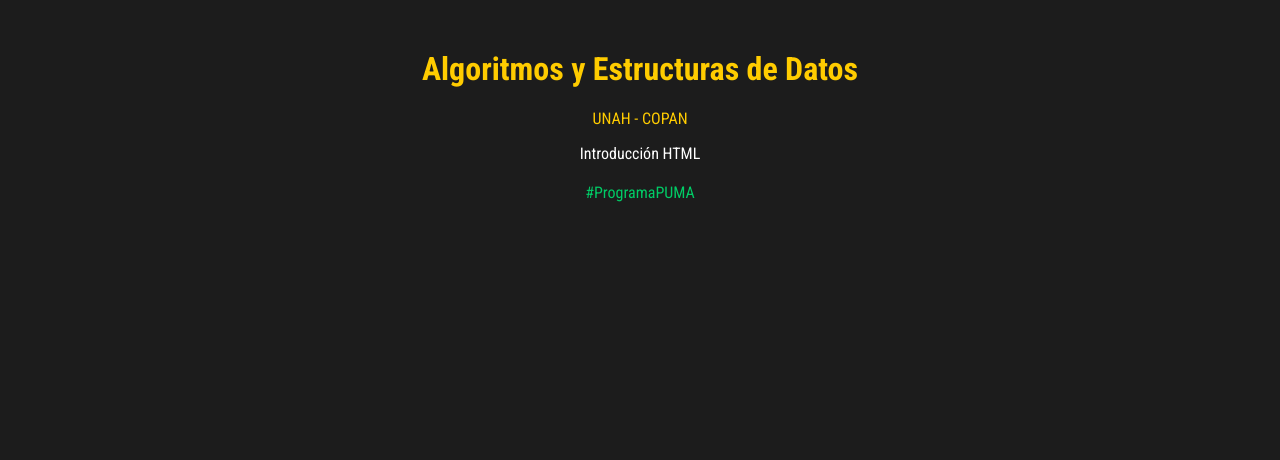
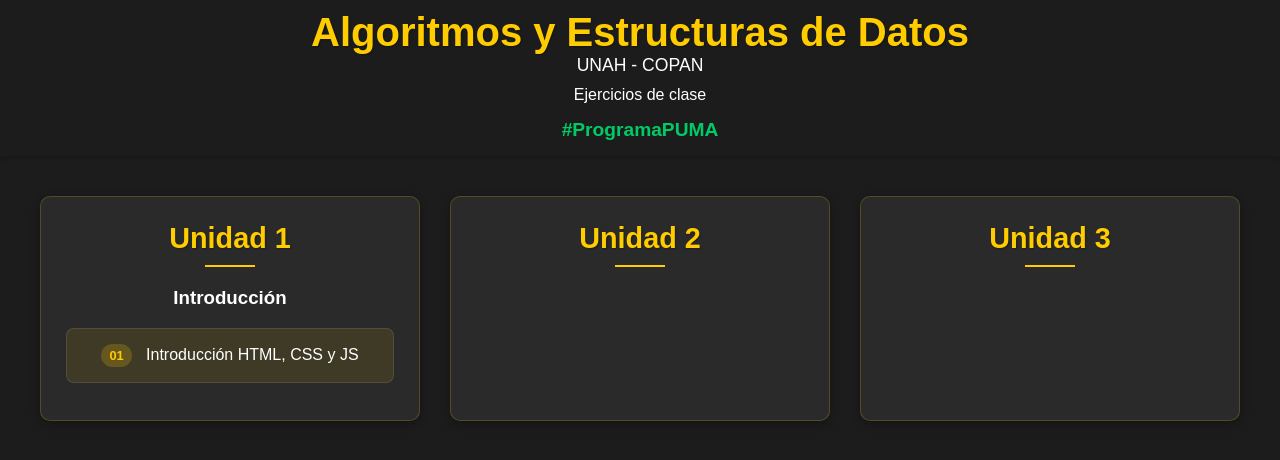
Before and after one commit to jose-palencia/pac2-2025-algoritmos, a plain HTML site: page index.html in a window 1280 px wide. Drawn offline with Linux system fonts and the light colour scheme.

Commit message:
se agrego index.html con menu por unidades

```diff
--- /dev/null
+++ b/css/main-styles.css
@@ -0,0 +1,162 @@
+body {
+   background-color: #1c1c1c;
+   color: #ffffff;
+   font-family: 'Carrois Gothic SC', sans-serif;
+   text-align: center;
+   margin: 0;
+   padding: 0;
+}
+
+
+header {
+   padding: 10px;
+   box-shadow: 0 2px 5px rgba(0, 0, 0, 0.2);
+}
+
+
+.contenido {
+   max-width: 600px;
+   margin: 50px auto;
+}
+
+
+header h1 {
+   color: #ffcc00;
+   margin: 0;
+   font-size: 2.5em;
+   text-shadow: 1px 1px 2px rgba(0, 0, 0, 0.3);
+}
+
+
+header a {
+   color: #ffffff;
+   text-decoration: none;
+   font-size: 1.1em;
+}
+
+
+header a:hover {
+   color: #ffcc00;
+}
+
+
+header p {
+   margin: 10px 0 5px 0;
+}
+
+
+.hashtag {
+   color: #00cc66;
+   font-weight: bold;
+   font-size: 1.2em;
+   margin-top: 15px;
+}
+
+
+content {
+   display: block;
+   max-width: 1200px;
+   margin: 40px auto;
+   padding: 0 20px;
+}
+
+
+.units-grid {
+   display: grid;
+   grid-template-columns: repeat(auto-fit, minmax(350px, 1fr));
+   gap: 30px;
+   margin-top: 30px;
+}
+
+
+.unit-card {
+   background-color: #2a2a2a;
+   border-radius: 10px;
+   padding: 25px;
+   box-shadow: 0 3px 10px rgba(0, 0, 0, 0.3);
+   border: 1px solid rgba(255, 204, 0, 0.2);
+}
+
+
+.unit-card:hover {
+   box-shadow: 0 5px 15px rgba(0, 0, 0, 0.4);
+}
+
+
+.unit-card h2 {
+   color: #ffcc00;
+   margin: 0 0 20px 0;
+   font-size: 1.8em;
+   text-shadow: 1px 1px 2px rgba(0, 0, 0, 0.3);
+}
+
+
+.unit-card h2::after {
+   content: '';
+   display: block;
+   width: 50px;
+   height: 2px;
+   background-color: #ffcc00;
+   margin: 10px auto;
+}
+
+
+.lessons-menu {
+   list-style: none;
+   padding: 0;
+   margin: 0;
+}
+
+
+.lessons-menu li {
+   margin: 12px 0;
+}
+
+
+.lesson-link {
+   display: block;
+   color: #ffffff;
+   text-decoration: none;
+   padding: 15px 20px;
+   background-color: rgba(255, 204, 0, 0.1);
+   border-radius: 8px;
+   border: 1px solid rgba(255, 255, 255, 0.1);
+   font-weight: 500;
+}
+
+
+.lesson-link:hover {
+   background-color: rgba(255, 204, 0, 0.2);
+   border-color: rgba(255, 204, 0, 0.5);
+   color: #ffcc00;
+}
+
+
+.lesson-number {
+   display: inline-block;
+   background: rgba(255, 204, 0, 0.2);
+   color: #ffcc00;
+   padding: 4px 8px;
+   border-radius: 20px;
+   font-size: 0.8em;
+   margin-right: 10px;
+   font-weight: bold;
+}
+
+
+@media (max-width: 768px) {
+   .units-grid {
+       grid-template-columns: 1fr;
+       gap: 20px;
+   }
+
+
+   header h1 {
+       font-size: 2em;
+   }
+
+
+   .unit-card {
+       padding: 20px;
+   }
+}
--- a/index.html
+++ b/index.html
@@ -1,21 +1,47 @@
+<!DOCTYPE html>
 <html lang="es">
+
 <head>
-        <title>UNAH - COPAN</title>
     <meta charset="UTF-8">
-        <meta name="viewport" content="width=device-width, initial-scale=1.0" >
-        <link rel="stylesheet" href="./css/styles.css" />
-        <link rel="preconnect" href="https://fonts.googleapis.com">
-        <link rel="preconnect" href="https://fonts.gstatic.com" crossorigin>
-        <link href="https://fonts.googleapis.com/css2?family=Roboto+Condensed:ital,wght@0,100..900;1,100..900&display=swap" rel="stylesheet">
+    <meta name="viewport" content="width=device-width, initial-scale=1.0">
+    <title>Document</title>
+    <link rel="stylesheet" href="./css/main-styles.css">
 </head>
+
 <body>
-        <div class="contenido">
+    <header>
         <h1>Algoritmos y Estructuras de Datos</h1>
         <a href="https://www.unah.edu.hn" target="_blank">UNAH - COPAN</a>
-            <p>Introducción HTML</p>
+        <p>Ejercicios de clase</p>
         <p class="hashtag">#ProgramaPUMA</p>
+    </header>
+
+    <content>
+        <div class="units-grid">
+            <section class="unit-card">
+                <h2>Unidad 1</h2>
+                <h3>Introducción</h3>
+                <ul class="lessons-menu">
+                    <li>
+                        <a href="./pages/unidad1/01-introduccion.html" class="lesson-link">
+                            <span class="lesson-number">01</span>
+                            Introducción HTML, CSS y JS
+                        </a>
+                    </li>
+                </ul>
+            </section>
+
+            <section class="unit-card">
+                <h2>Unidad 2</h2>
+
+            </section>
+
+            <section class="unit-card">
+                <h2>Unidad 3</h2>
+
+            </section>
         </div>
+    </content>
+</body>
 
-        <script src="js/unidad1/app.js"></script>
-    </body>
 </html>
--- /dev/null
+++ b/js/unidad1/01-introuccion.js
@@ -0,0 +1 @@
+alert("Hola mundo, desde un archivo de JS.")
```
Also changed, not shown: pages/unidad1/01-introduccion.html (added, +26 -0 lines), js/unidad1/app.js (deleted). Lines whose indentation alone changed are shown as unchanged.
